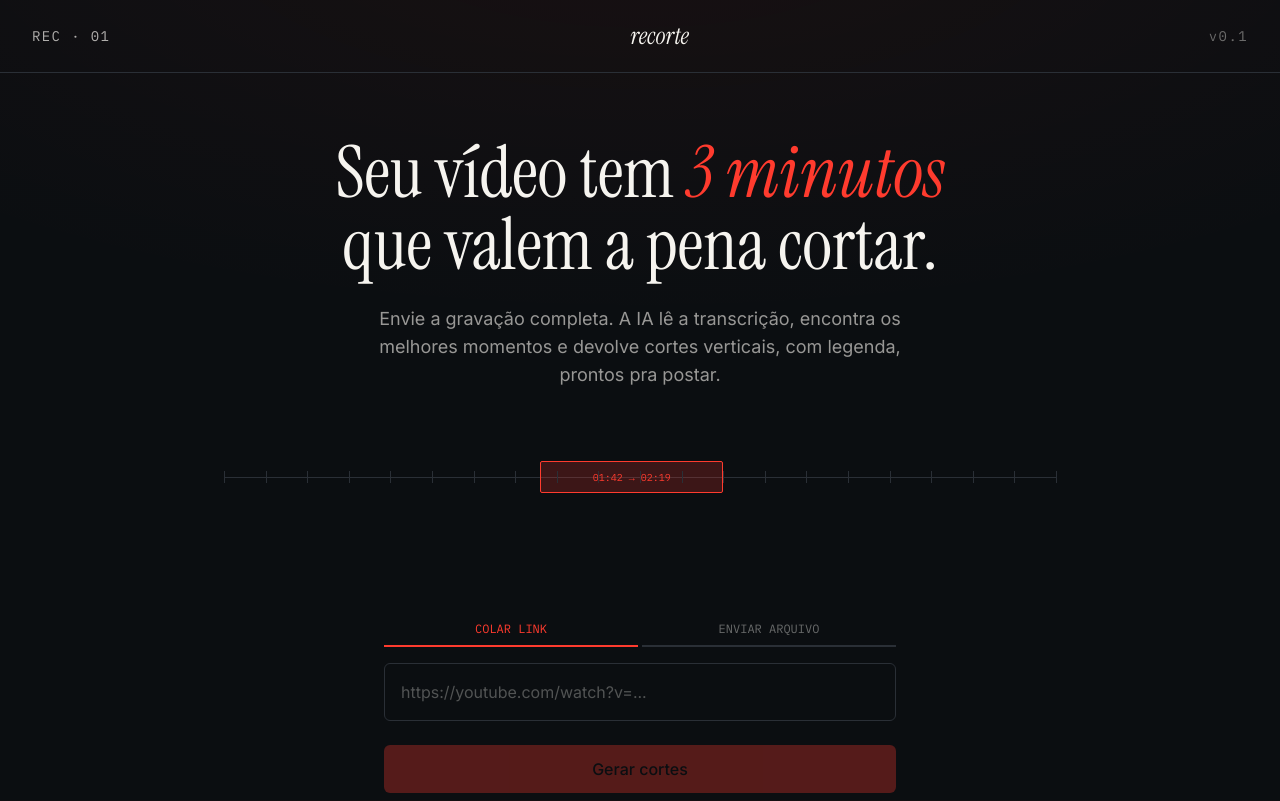
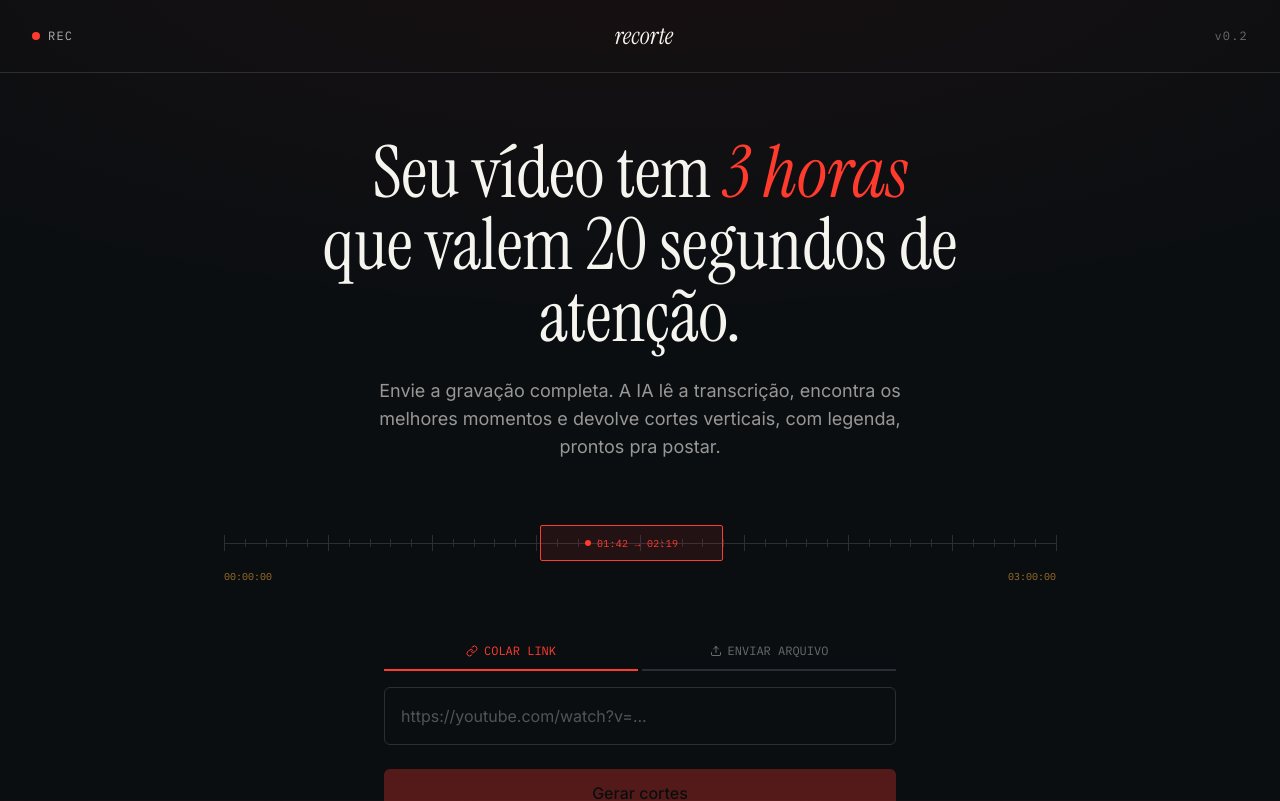
Before and after one commit to caio2163227-bot/meus-cortes-de-video, a Next.js app: page / in a window 1280 px wide. Shown: the top 801 px of the page. Built offline with nearby package versions, Linux system fonts and the light colour scheme.

Commit message:
Update page.jsx

```diff
--- a/app/page.jsx
+++ b/app/page.jsx
@@ -90,37 +90,46 @@ export default function Home() {
 
   return (
     <main className="min-h-screen">
-      {/* Cabeçalho / marca */}
+      {/* Cabeçalho — luz de gravação piscando, como a tally light de uma câmera */}
       <header className="border-b border-wire px-8 py-5 flex items-center justify-between">
-        <span className="font-mono text-sm tracking-widest text-paper/70">REC · 01</span>
+        <div className="flex items-center gap-2">
+          <span className="relative flex h-2 w-2">
+            <span className="absolute inline-flex h-full w-full animate-ping rounded-full bg-signal opacity-75" />
+            <span className="relative inline-flex h-2 w-2 rounded-full bg-signal" />
+          </span>
+          <span className="font-mono text-xs tracking-widest text-paper/70">REC</span>
+        </div>
         <span className="font-display italic text-2xl">recorte</span>
-        <span className="font-mono text-sm tracking-widest text-paper/40">v0.1</span>
+        <span className="font-mono text-xs tracking-widest text-paper/40">v0.2</span>
       </header>
 
       {/* Hero — a linha do tempo é a tese do produto */}
       <section className="px-8 pt-16 pb-10 max-w-4xl mx-auto text-center">
         <h1 className="font-display text-5xl md:text-7xl leading-[1.05] mb-6">
-          Seu vídeo tem <span className="italic text-signal">3 minutos</span>
-          <br />que valem a pena cortar.
+          Seu vídeo tem <span className="italic text-signal">3 horas</span>
+          <br />que valem 20 segundos de atenção.
         </h1>
-        <p className="text-paper/60 max-w-xl mx-auto mb-12 text-lg">
+        <p className="text-paper/60 max-w-xl mx-auto mb-16 text-lg">
           Envie a gravação completa. A IA lê a transcrição, encontra os melhores
           momentos e devolve cortes verticais, com legenda, prontos pra postar.
         </p>
 
-        {/* Signature: linha do tempo com um trecho destacado — a metáfora do produto */}
-        <div className="relative h-20 mb-14 select-none">
+        {/* Signature: monitor de edição — linha do tempo com trecho destacado */}
+        <div className="relative h-9 mb-8 select-none">
           <div className="absolute inset-x-0 top-1/2 h-px bg-wire" />
-          <div className="absolute left-[38%] w-[22%] top-1/2 h-8 -translate-y-1/2 bg-signal/20 border border-signal rounded-sm flex items-center justify-center">
-            <span className="font-mono text-[10px] text-signal">01:42 → 02:19</span>
-          </div>
-          {Array.from({ length: 21 }).map((_, i) => (
+          {Array.from({ length: 41 }).map((_, i) => (
             <div
               key={i}
-              className="absolute top-1/2 w-px h-3 -translate-y-1/2 bg-wire"
-              style={{ left: `${(i / 20) * 100}%` }}
+              className={`absolute top-1/2 -translate-y-1/2 w-px bg-wire ${i % 5 === 0 ? 'h-4' : 'h-2'}`}
+              style={{ left: `${(i / 40) * 100}%` }}
             />
           ))}
+          <div className="absolute left-[38%] w-[22%] top-1/2 h-9 -translate-y-1/2 bg-signal/10 border border-signal rounded-sm flex items-center justify-center gap-1.5">
+            <span className="h-1.5 w-1.5 rounded-full bg-signal" />
+            <span className="font-mono text-[10px] text-signal tracking-wide">01:42 → 02:19</span>
+          </div>
+          <span className="absolute left-0 top-full mt-2 font-mono text-[10px] text-timecode/60">00:00:00</span>
+          <span className="absolute right-0 top-full mt-2 font-mono text-[10px] text-timecode/60">03:00:00</span>
         </div>
       </section>
 
@@ -131,19 +140,28 @@ export default function Home() {
           <button
             type="button"
             onClick={() => setMode('link')}
-            className={`flex-1 py-2 rounded-t-md border-b-2 transition-colors ${
+            className={`flex-1 py-2.5 rounded-t-md border-b-2 flex items-center justify-center gap-1.5 transition-colors ${
               mode === 'link' ? 'border-signal text-signal' : 'border-wire text-paper/40 hover:text-paper/70'
             }`}
           >
+            <svg width="12" height="12" viewBox="0 0 24 24" fill="none" stroke="currentColor" strokeWidth="2">
+              <path d="M10 13a5 5 0 0 0 7.54.54l3-3a5 5 0 0 0-7.07-7.07l-1.72 1.71" strokeLinecap="round" strokeLinejoin="round" />
+              <path d="M14 11a5 5 0 0 0-7.54-.54l-3 3a5 5 0 0 0 7.07 7.07l1.71-1.71" strokeLinecap="round" strokeLinejoin="round" />
+            </svg>
             COLAR LINK
           </button>
           <button
             type="button"
             onClick={() => setMode('file')}
-            className={`flex-1 py-2 rounded-t-md border-b-2 transition-colors ${
+            className={`flex-1 py-2.5 rounded-t-md border-b-2 flex items-center justify-center gap-1.5 transition-colors ${
               mode === 'file' ? 'border-signal text-signal' : 'border-wire text-paper/40 hover:text-paper/70'
             }`}
           >
+            <svg width="12" height="12" viewBox="0 0 24 24" fill="none" stroke="currentColor" strokeWidth="2">
+              <path d="M21 15v4a2 2 0 0 1-2 2H5a2 2 0 0 1-2-2v-4" strokeLinecap="round" strokeLinejoin="round" />
+              <polyline points="17 8 12 3 7 8" strokeLinecap="round" strokeLinejoin="round" />
+              <line x1="12" x2="12" y1="3" y2="15" strokeLinecap="round" />
+            </svg>
             ENVIAR ARQUIVO
           </button>
         </div>
@@ -208,23 +226,37 @@ export default function Home() {
           </h2>
           <div className="grid grid-cols-1 md:grid-cols-3 gap-6">
             {clips.map((clip, i) => (
-              <div key={i} className="border border-wire rounded-md overflow-hidden">
-                <video src={clip.file} controls className="w-full aspect-[9/16] bg-black" />
+              <div
+                key={i}
+                className="border border-wire rounded-md overflow-hidden hover:border-signal/40 transition-colors"
+              >
+                <div className="relative">
+                  <video src={clip.file} controls className="w-full aspect-[9/16] bg-black" />
+                  <div className="absolute top-2 left-2 px-1.5 py-0.5 bg-ink/80 rounded font-mono text-[9px] text-timecode tracking-wide pointer-events-none">
+                    {formatTime(clip.start)} → {formatTime(clip.end)}
+                  </div>
+                </div>
                 <div className="p-4">
-                  <div className="flex justify-between items-center mb-2">
-                    <span className="font-mono text-[10px] text-signal">
-                      {formatTime(clip.start)} → {formatTime(clip.end)}
-                    </span>
-                    <span className="font-mono text-[10px] text-paper/40">
-                      score {clip.score}
-                    </span>
+                  <p className="font-display text-xl italic leading-snug mb-2">{clip.title}</p>
+                  <p className="text-paper/50 text-sm mb-4">{clip.reason}</p>
+
+                  {/* Potencial viral — barra em vez de número solto */}
+                  <div className="mb-4">
+                    <div className="flex justify-between font-mono text-[9px] text-paper/40 mb-1 tracking-wide">
+                      <span>POTENCIAL VIRAL</span>
+                      <span className="text-timecode">{clip.score}/100</span>
+                    </div>
+                    <div className="h-1 bg-wire rounded-full overflow-hidden">
+                      <div
+                        className="h-full bg-timecode rounded-full"
+                        style={{ width: `${clip.score}%` }}
+                      />
+                    </div>
                   </div>
-                  <p className="font-display text-xl italic leading-snug">{clip.title}</p>
-                  <p className="text-paper/50 text-sm mt-2">{clip.reason}</p>
 
                   {/* Escolha de duração pra baixar */}
-                  <div className="mt-4 pt-4 border-t border-wire">
-                    <p className="font-mono text-[10px] text-paper/40 mb-2">
+                  <div className="pt-4 border-t border-wire">
+                    <p className="font-mono text-[10px] text-paper/40 mb-2 tracking-wide">
                       TOQUE PRA BAIXAR NESSA DURAÇÃO
                     </p>
                     <div className="flex gap-2">
@@ -270,6 +302,12 @@ export default function Home() {
           )}
         </section>
       )}
+
+      <footer className="border-t border-wire px-8 py-6 text-center">
+        <p className="font-mono text-[10px] text-paper/30 tracking-[0.2em]">
+          RECORTE · CORTES AUTOMÁTICOS POR IA
+        </p>
+      </footer>
     </main>
   );
 }
```
